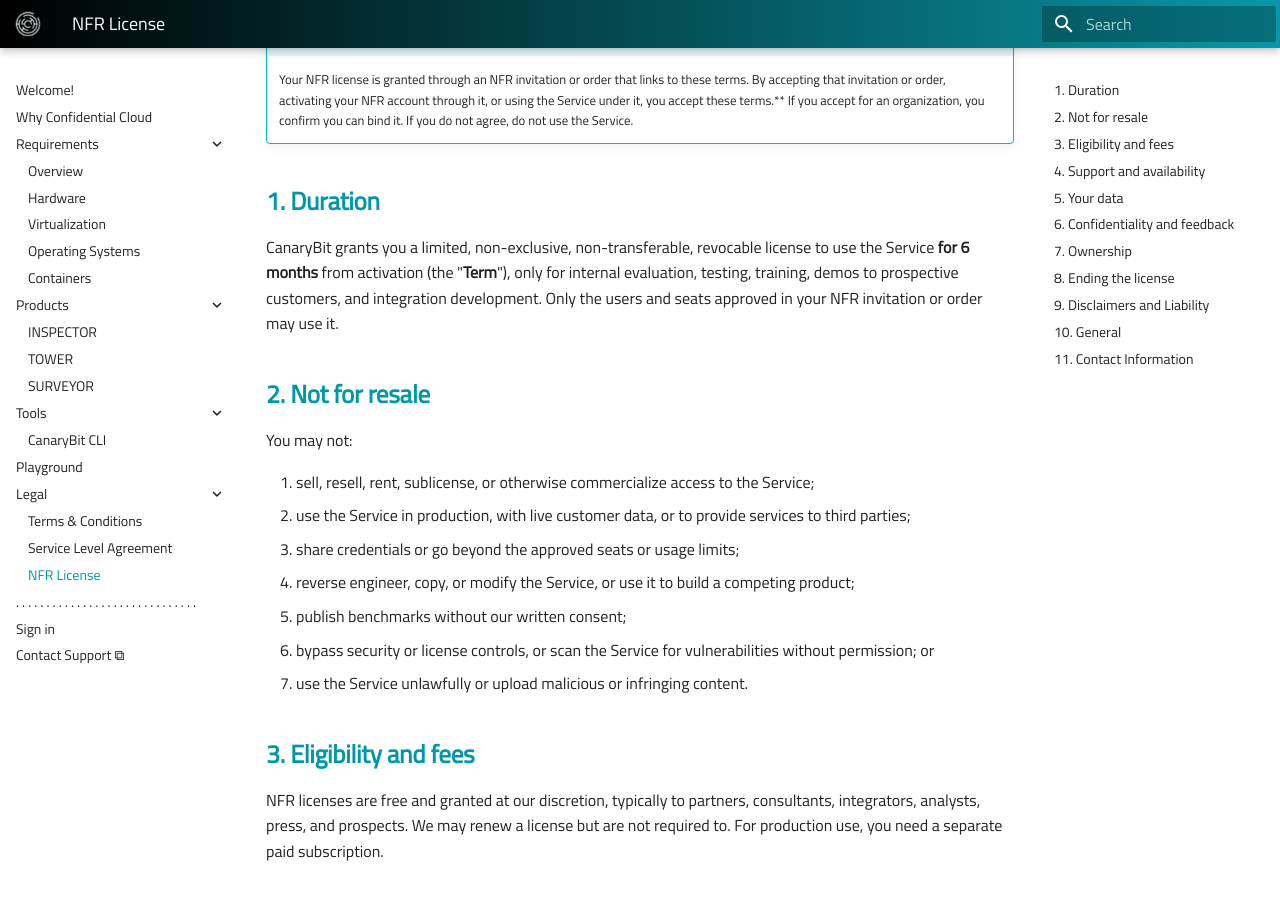
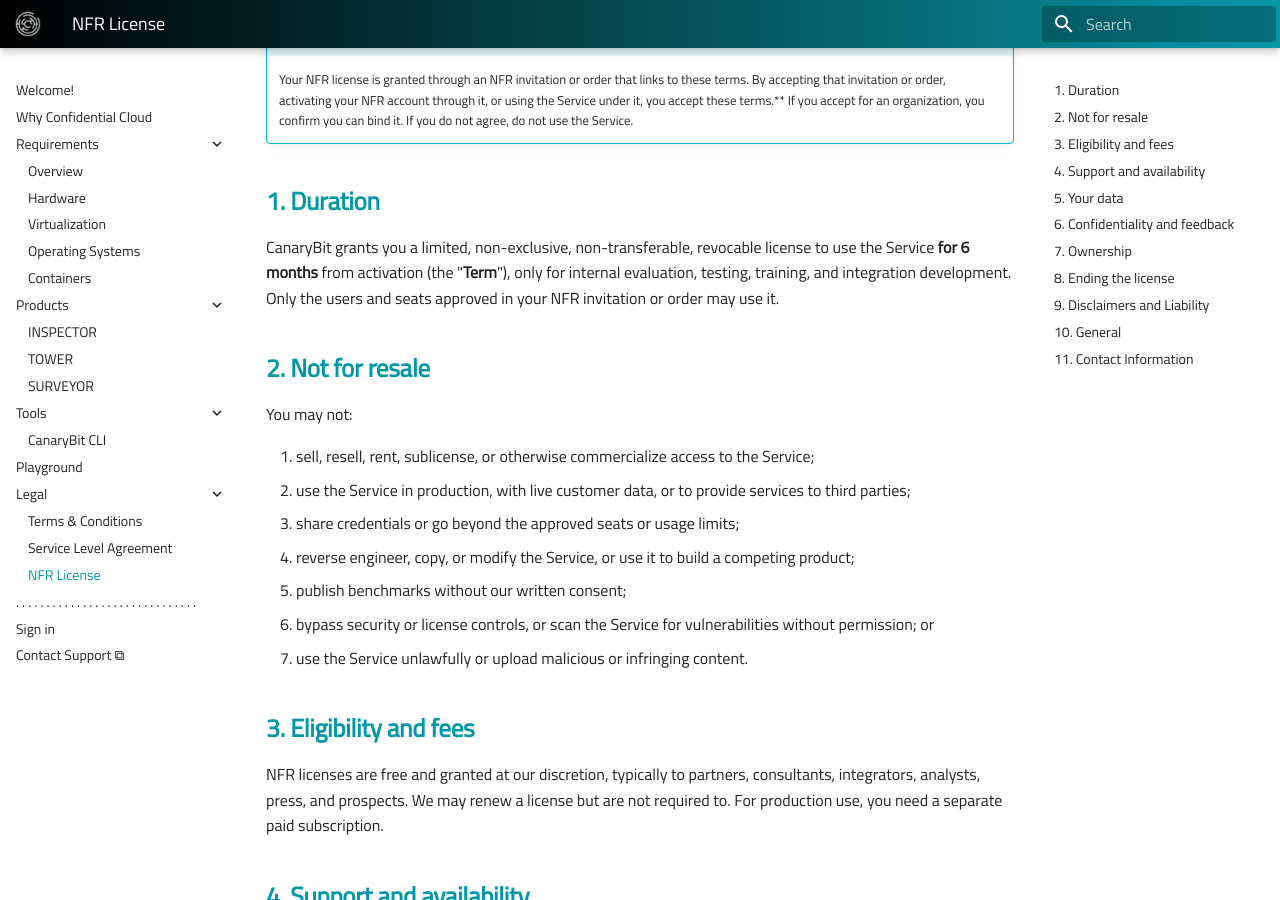
Before and after one commit to canarybit/cc-docs, an MkDocs documentation site: the page built from docs/legal/nfr.md, in a window 1280 px wide and 900 px high, scrolled down 376 px. Built offline with MkDocs 1.6.1 and Material for MkDocs 9.7.7, drawn with Linux system fonts in a browser that asks for light colours.

Commit message:
Updates docs

```diff
--- a/docs/legal/nfr.md
+++ b/docs/legal/nfr.md
@@ -12,7 +12,7 @@
 
 ## 1. Duration
 
-CanaryBit grants you a limited, non-exclusive, non-transferable, revocable license to use the Service **for 6 months** from activation (the "**Term**"), only for internal evaluation, testing, training, demos to prospective customers, and integration development. Only the users and seats approved in your NFR invitation or order may use it.
+CanaryBit grants you a limited, non-exclusive, non-transferable, revocable license to use the Service **for 6 months** from activation (the "**Term**"), only for internal evaluation, testing, training, and integration development. Only the users and seats approved in your NFR invitation or order may use it.
 
 ## 2. Not for resale
 
```
